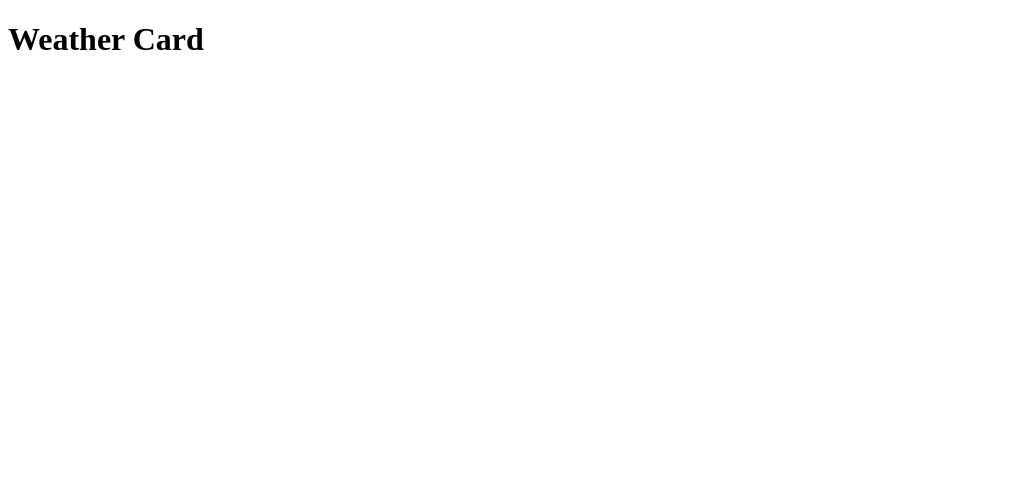
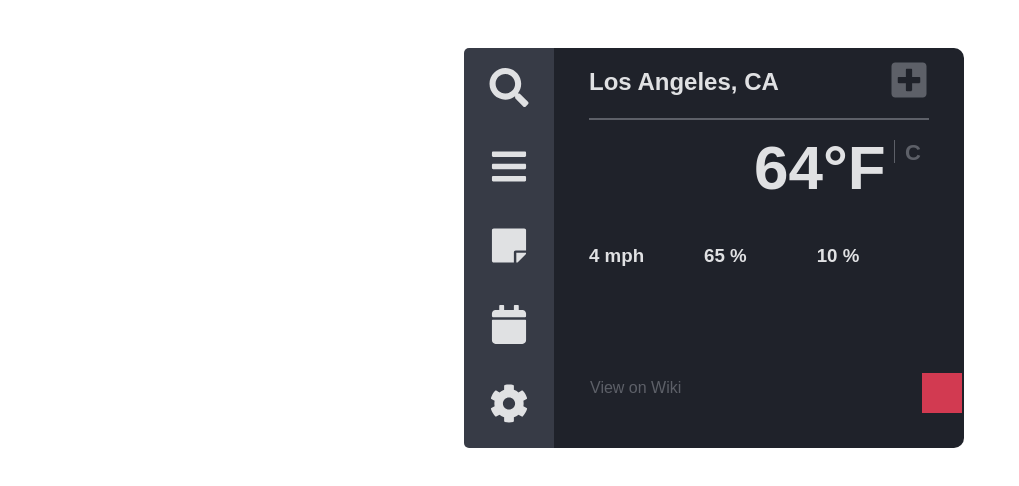
Before and after one commit to VirAlex/weeklyweather, a Vue app: page / in a window 1280 px wide. Shown: the top 486 px of the page, without its empty margins (0-1019 px from the left). Built offline with nearby package versions, Linux system fonts and the light colour scheme; no server answers.

Commit message:
stylizing cards with font awesome no reactive no data already

```diff
--- a/package.json
+++ b/package.json
@@ -8,8 +8,13 @@
     "lint": "vue-cli-service lint"
   },
   "dependencies": {
+    "@fortawesome/fontawesome-svg-core": "^1.2.34",
+    "@fortawesome/free-solid-svg-icons": "^5.15.2",
+    "@fortawesome/vue-fontawesome": "^2.0.2",
     "axios": "^0.21.1",
     "core-js": "^3.6.5",
+    "sass": "^1.32.6",
+    "sass-loader": "^10.1.1",
     "vue": "^2.6.11"
   },
   "devDependencies": {
--- a/src/components/WeatherCard.vue
+++ b/src/components/WeatherCard.vue
@@ -1,20 +1,280 @@
 <template>
-  <h1>Weather Card</h1>
+  <body>
+    <div class="wrapper">
+      <div class="menu">
+        <font-awesome-icon class="fa fa-search fa-2x active" icon="search" />
+        <font-awesome-icon class="fa fa-bars fa-2x" icon="bars" />
+        <font-awesome-icon class="fa fa-bars fa-2x" icon="sticky-note" />
+        <font-awesome-icon class="fa fa-bars fa-2x" icon="calendar" />
+        <font-awesome-icon class="fa fa-bars fa-2x" icon="cog" />
+      </div>
+      <div class="display">
+        <div class="city">
+          <h2 class="city-name">Los Angeles, CA</h2>
+          <font-awesome-icon class="fa fa-plus-square-o fa-3x" icon="plus-square" />
+        </div>
+        <div class="weather">
+          <div class="temp">
+            <i class="fa fa-cloud fa-5x"></i>
+            <h1 class="temp-number">64&deg;F</h1>
+            <h4 class="celcius">
+              C
+            </h4>
+          </div>
+          <div class="temp-items">
+            <i class="fa fa-leaf fa-2x"></i>
+            <h3 class="temp-item-header">4 mph</h3>
+            <i class="fa fa-tint fa-2x"></i>
+            <h3 class="temp-item-header">65 %</h3>
+            <i class="fa fa-bolt fa-2x"></i>
+            <h3 class="temp-item-header">10 %</h3>
+          </div>
+
+          <i class="fa fa-ellipsis-h fa-2x"></i>
+        </div>
+        <div class="footer">
+          <button type="button" class="button-wiki">
+            <h3 class="wiki">View on Wiki</h3>
+            <i class="fa fa-arrow-right"></i>
+          </button>
+
+          <button type="button" class="button-return">
+            <i class="fa fa-share-square-o fa-2x"></i>
+          </button>
+        </div>
+      </div>
+    </div>
+  </body>
 </template>
 
 <script>
 export default {
   name: "WeatherCard",
   mounted() {
-    console.log('je sui monted')
+    console.log("je sui monted");
     this.test();
   },
   methods: {
     test() {
-      console.log('ENV',process.env.VUE_APP_API_KEY);
+      console.log("ENV", process.env.VUE_APP_API_KEY);
     },
   },
 };
 </script>
 
-<style></style>
+<style lang="scss" scoped>
+$display-c: #1f222a;
+$menu-c: #373b46;
+$white: #e0e1e3;
+$grey: #5d6068;
+$button-c: #d23a51;
+$ff: "Raleway", sans-serif;
+
+body {
+  background: #333;
+  font-family: $ff;
+}
+
+.wrapper {
+  width: 500px;
+  height: 400px;
+  background-color: $display-c;
+  margin-top: 40px;
+  margin-left: 35%;
+  border-radius: 10px;
+  position: absolute;
+  z-index: 0;
+}
+
+/** MENU SET UP **/
+.menu {
+  width: 90px;
+  height: 100%;
+  background-color: $menu-c;
+  border-radius: 5px 0 0px 5px;
+  text-align: center;
+  .fa-search,
+  .fa-sticky-note-o,
+  .fa-calendar,
+  .fa-cog,
+  .fa-bars {
+    color: $white;
+    display: block;
+    width: 100%;
+    height: 39px;
+    background-color: transparent;
+    padding-top: 20px;
+    padding-bottom: 20px;
+  }
+}
+
+.fa-bars {
+  height: 43px;
+}
+
+.fa-search:hover,
+.fa-sticky-note-o:hover,
+.fa-calendar:hover,
+.fa-cog:hover,
+.fa-bars:hover {
+  background-color: $grey;
+  padding-left: 5px;
+}
+
+/** DISPLAY **/
+
+.city {
+  margin-left: 90px;
+  height: 80px;
+  width: 410px;
+  background-color: transparent;
+  position: absolute;
+  top: 0;
+  right: 0;
+}
+
+h2.city-name {
+  width: 340px;
+  height: 50px;
+  margin: 0 auto;
+  padding-top: 20px;
+  border-bottom: 2px solid $grey;
+  color: $white;
+}
+
+.fa-plus-square-o {
+  display: block;
+  margin-left: 335px;
+  margin-top: -60px;
+  width: 40px;
+  height: 40px;
+  color: $grey;
+}
+
+.fa-plus-square-o:hover {
+  color: $white;
+}
+/** WEATHER SET UP **/
+.weather {
+  position: absolute;
+  top: 0;
+  right: 0;
+  margin-left: 90px;
+  margin-top: 72px;
+  width: 410px;
+  height: 250px;
+}
+
+.fa-cloud {
+  margin-top: 30px;
+  margin-left: 80px;
+  color: $grey;
+}
+
+h1.temp-number {
+  display: block;
+  margin-left: 200px;
+  font-size: 62px;
+  margin-top: -80px;
+  color: $white;
+}
+
+.celcius {
+  display: block;
+  margin-left: 340px;
+  margin-top: -105px;
+  font-size: 22px;
+  width: 20px;
+  height: 23px;
+  padding-left: 10px;
+  border-left: 1px solid $grey;
+  color: $grey;
+}
+
+.temp-items {
+  width: 100%;
+  height: 50px;
+  margin-top: 70px;
+}
+
+.fa-leaf,
+.fa-tint,
+.fa-bolt,
+.wind,
+.rain,
+.shower,
+h3 {
+  display: inline;
+}
+
+.fa-leaf {
+  padding-left: 30px;
+  padding-right: 5px;
+  color: $grey;
+}
+.fa-tint {
+  padding-left: 50px;
+  padding-right: 10px;
+  color: $grey;
+}
+
+.fa-bolt {
+  padding-left: 60px;
+  padding-right: 10px;
+  color: $grey;
+}
+.temp-item-header {
+  color: $white;
+}
+
+.fa-ellipsis-h {
+  color: $white;
+  display: block;
+  margin-left: 190px;
+}
+
+/** FOOTER **/
+.footer {
+  position: absolute;
+  margin-left: 90px;
+  margin-top: 300px;
+  top: 0;
+  left: 0;
+}
+.button-wiki {
+  margin-left: 30px;
+  background: transparent;
+  border: none;
+  margin-top: 30px;
+}
+h3.wiki {
+  font-weight: normal;
+  font-size: 16px;
+  color: $grey;
+}
+.fa-arrow-right {
+  padding-left: 5px;
+  color: $grey;
+}
+button.button-wiki:hover > h3.wiki,
+button.button-wiki:hover > .fa-arrow-right {
+  color: $button-c;
+}
+
+.button-return {
+  position: absolute;
+  padding: 20px;
+  right: -270px;
+  bottom: -15px;
+  background-color: $button-c;
+  border: none;
+}
+i.fa-share-square-o {
+  color: $white;
+  position: relative;
+}
+
+button.button-return:hover {
+  background-color: $grey;
+}
+</style>
--- a/src/main.js
+++ b/src/main.js
@@ -1,5 +1,12 @@
 import Vue from 'vue'
 import App from './App.vue'
+import { library } from '@fortawesome/fontawesome-svg-core'
+import { faUserSecret, faSearch, faBars, faStickyNote, faCalendar, faCog, faPlusSquare } from '@fortawesome/free-solid-svg-icons'
+import { FontAwesomeIcon } from '@fortawesome/vue-fontawesome'
+
+library.add(faUserSecret, faSearch, faBars, faStickyNote, faCalendar, faCog, faPlusSquare)
+
+Vue.component('font-awesome-icon', FontAwesomeIcon)
 
 Vue.config.productionTip = false
 
```
Also changed, not shown: 1 other file (tests, documents, lock files or other folders).
